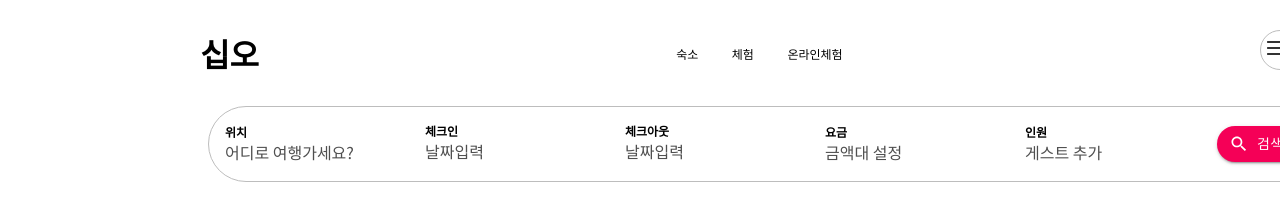
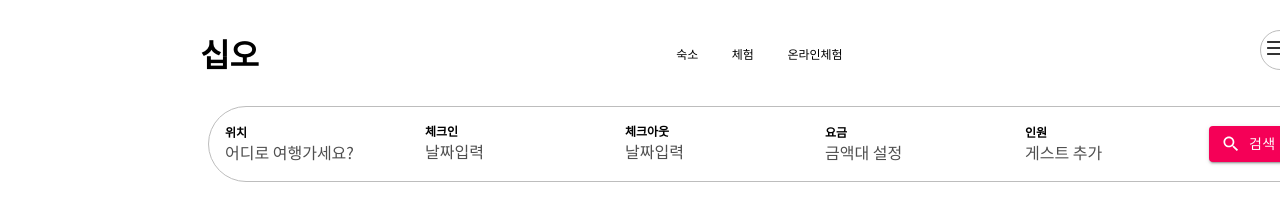
Before and after one commit to codesquad-members-2021/airbnb, a React (Create React App) app in the folder frontend/: page / in a window 1280 px wide. Shown: the top 216 px of the page. Built offline with nearby package versions, Linux system fonts and the light colour scheme.

Commit message:
Feat. 라우터 연결, 검색결과 페이지로 넘어감 :해결한 오류-> 검색버튼에 ref를 달면 안되었음 :className.closest.를 통해서 modalCtrl 훅에서 검색버튼이 눌렸을 경우엔 return 시킴 :withRouter, history를 통해 다음 페이지 이동

```diff
--- a/frontend/src/components/searchBar/searchBtn/SearchBtn.tsx
+++ b/frontend/src/components/searchBar/searchBtn/SearchBtn.tsx
@@ -1,3 +1,5 @@
+import { withRouter } from 'react-router-dom'
+import styled from 'styled-components'
 import { createStyles, makeStyles, Theme } from '@material-ui/core/styles'
 import SearchIcon from '@material-ui/icons/Search'
 import Button from '@material-ui/core/Button'
@@ -5,6 +7,7 @@ import { PlaceSection } from '../../../style/BarStyle'
 import { RecoilValueGroup } from '../../../customHook/atoms'
 import useAxios from '../../../customHook/useAxios'
 import { getHouseData } from './../../../customHook/axiosAPI'
+
 const useStyles = makeStyles((theme: Theme) =>
   createStyles({
     button: {
@@ -14,50 +17,27 @@ const useStyles = makeStyles((theme: Theme) =>
   })
 )
 
-function SearchBtn() {
+function SearchBtn({ history }: any) {
   const classes = useStyles()
-  let MIN: number, MAX: number
-  const {
-    placeToSearch,
-    checkIn,
-    checkOut,
-    priceMin,
-    minFeePercent,
-    priceMax,
-    maxFeePercent,
-    adult,
-    child,
-    baby,
-  } = RecoilValueGroup()
-  if (typeof priceMin === 'number') {
-    MIN = priceMin + minFeePercent
-    MAX = priceMax - maxFeePercent
-  }
-
-  //!라우터작업한 후에 api요청하기
-  // const state = useAxios(() =>
-  //   getHouseData(placeToSearch, checkIn, checkOut, MIN, MAX, adult, child, baby)
-  // )
-  // const { loading, error, data } = state
-  // if (loading) return <div>Loading...💭</div>
-  // if (error) return <div>에러발생</div>
-  // if (!data) return null
-  // console.log(state)
-  const handleClick = () => {}
 
   return (
     <PlaceSection>
       <Button
-        onClick={handleClick}
         variant='contained'
         color='secondary'
-        className={classes.button}
+        className={(classes.button, 'routerBtn')}
         startIcon={<SearchIcon />}
+        onClick={() => history.push('/searchResult')}
       >
-        검색
+        <CustomSpan>검색</CustomSpan>
       </Button>
     </PlaceSection>
   )
 }
 
-export default SearchBtn
+const CustomSpan = styled.span`
+  color: ${({ theme }) => theme.color.white};
+  font-weight: ${({ theme }) => theme.fontWeight.W2};
+  text-decoration: none;
+`
+export default withRouter(SearchBtn)
--- a/frontend/src/components/searchResult/SearchResult.tsx
+++ b/frontend/src/components/searchResult/SearchResult.tsx
@@ -1,5 +1,36 @@
 import { RouteComponentProps } from 'react-router-dom'
+import { RecoilValueGroup } from '../../customHook/atoms'
+import useAxios from '../../customHook/useAxios'
+import { getHouseData } from '../../customHook/axiosAPI'
 function SearchResult({ match }: RouteComponentProps) {
+  let MIN: number, MAX: number
+  const {
+    placeToSearch,
+    checkIn,
+    checkOut,
+    priceMin,
+    minFeePercent,
+    priceMax,
+    maxFeePercent,
+    adult,
+    child,
+    baby,
+  } = RecoilValueGroup()
+  if (typeof priceMin === 'number') {
+    MIN = priceMin + minFeePercent
+    MAX = priceMax - maxFeePercent
+  }
+
+  //!라우터작업한 후에 api요청하기
+  // const state = useAxios(() =>
+  //   getHouseData(placeToSearch, checkIn, checkOut, MIN, MAX, adult, child, baby)
+  // )
+  // const { loading, error, data } = state
+  // if (loading) return <div>Loading...💭</div>
+  // if (error) return <div>에러발생</div>
+  // if (!data) return null
+  // console.log(state)
+
   return <div>검색결과 페이지</div>
 }
 export default SearchResult
--- a/frontend/src/customHook/atoms.tsx
+++ b/frontend/src/customHook/atoms.tsx
@@ -1,7 +1,6 @@
+import { RefObject } from 'react'
 import { atom, useRecoilValue } from 'recoil'
-interface ITotalTypes {
-  [key: string]: string | number | undefined
-}
+
 //defaultValue________________________________________
 export const defaultValue = {
   placeToSearch: '어디로 여행가세요?',
--- a/frontend/src/customHook/useModalCtrlArray.tsx
+++ b/frontend/src/customHook/useModalCtrlArray.tsx
@@ -1,5 +1,4 @@
 import { useEffect, useState } from 'react'
-
 type CtrlModal = {
   toggle: any[]
   modal: any
@@ -7,7 +6,11 @@ type CtrlModal = {
 }
 const useModalCtrl = ({ toggle, modal, init }: CtrlModal): boolean => {
   const [open, setOpen] = useState(init)
+
   useEffect(() => {
+    if (!toggle) {
+      return
+    }
     let prev: number = 0
     let curr: number
     const handle = (e: MouseEvent): void => {
@@ -15,7 +18,9 @@ const useModalCtrl = ({ toggle, modal, init }: CtrlModal): boolean => {
       const { target } = e
       const toggleTarget = toggle.map((el: any) => el.current)
       const ModalTarget = modal.current
+      const routerBtn = document.getElementsByClassName('routerBtn')[0]
 
+      if (toggleTarget[0]) {
         toggleTarget.forEach((el: any, idx: number) => {
           if (el.contains(target)) {
             curr = idx
@@ -25,9 +30,11 @@ const useModalCtrl = ({ toggle, modal, init }: CtrlModal): boolean => {
         if (count === 1 && prev === curr) setOpen((open) => !open)
         else if (count === 1 && prev !== curr) setOpen(true)
         else if (ModalTarget?.contains(target)) setOpen(true)
+        else if (routerBtn?.contains(target as Node)) return
         else setOpen(false)
         count = 0
         prev = curr
+      }
     }
     document.addEventListener('click', handle)
     return () => {
--- a/frontend/src/style/GlobalStyle.tsx
+++ b/frontend/src/style/GlobalStyle.tsx
@@ -4,6 +4,10 @@ const GlobalStyle = createGlobalStyle`
  body {
   font-family: 'Noto Sans KR', sans-serif;
   color: '#333333';
-  font-weight: 400;  }
+  font-weight: 400;
+}
+ a {
+   text-decoration: none;
+  }
  * { box-sizing: border-box; } `
 export default GlobalStyle
```
Lines whose indentation alone changed are shown as unchanged.
